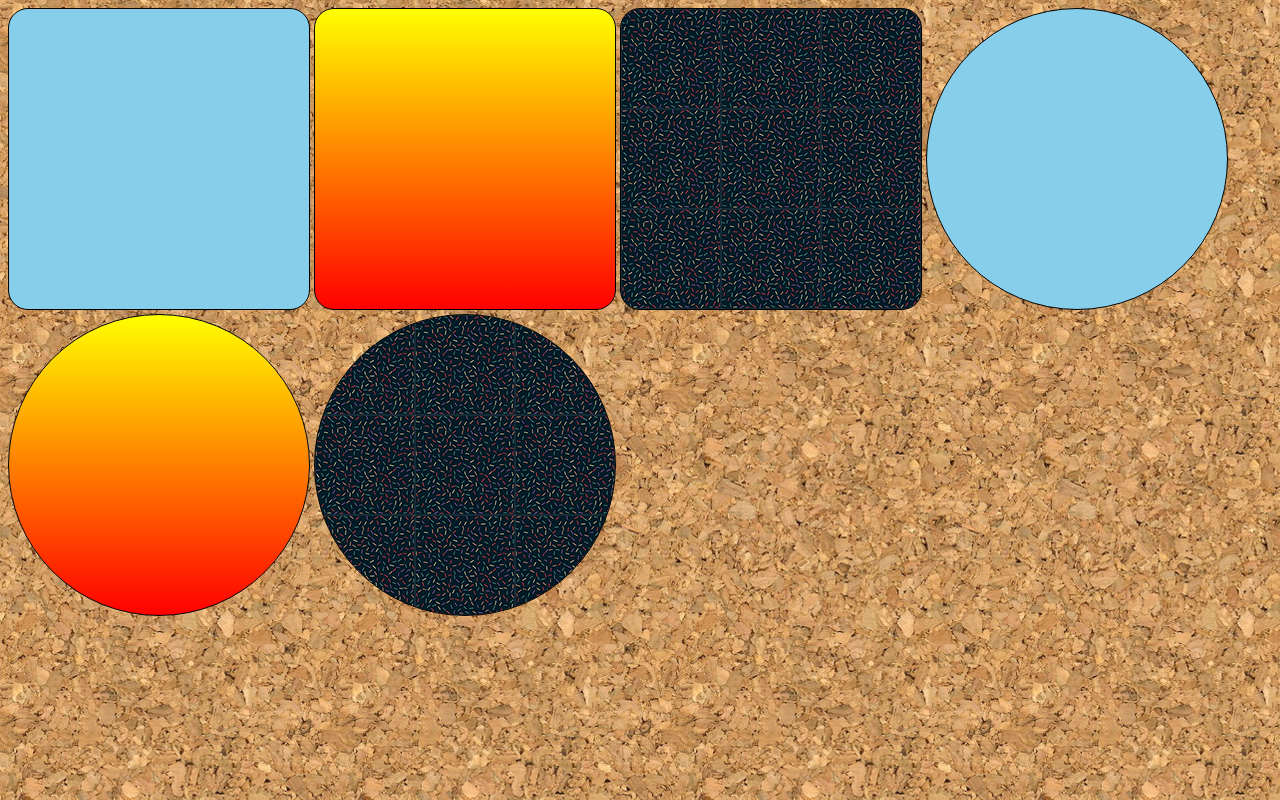
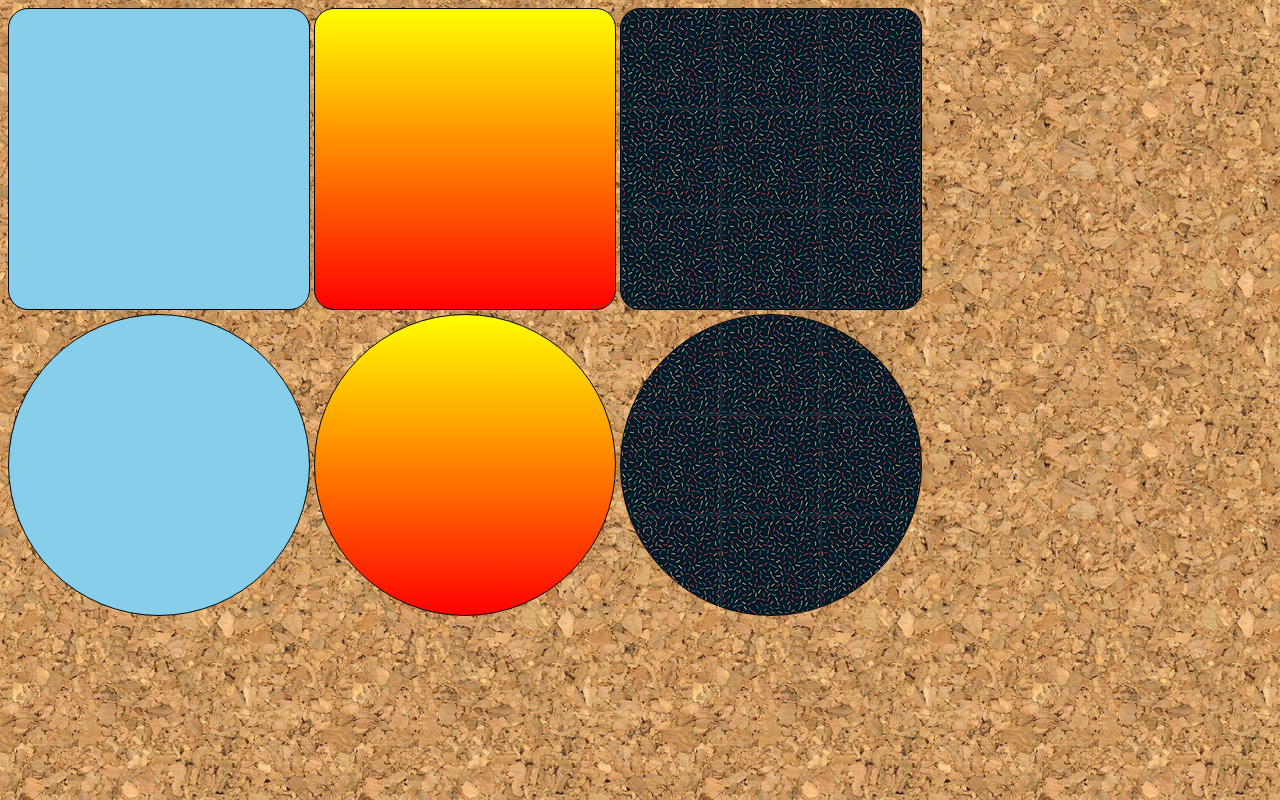
Before and after one commit to Rickctrl1/html-css, a plain HTML site: page Exercicios/ex022/fundo001.html in a window 1280 px wide. Drawn offline with Linux system fonts and the light colour scheme.

Commit message:
atualização de div

```diff
--- a/Exercicios/ex022/fundo001.html
+++ b/Exercicios/ex022/fundo001.html
@@ -35,7 +35,8 @@
             background-color: white;
             border: 1px solid black;
             display: inline-block;
-            border-radius: 1000px;
+            border-radius: 50%;          /*para circulos perfeitos usar % no lugar de PX*/
+
         }
 
         div#c1{
@@ -53,22 +54,25 @@
     </style>
 </head>
 <body>
+    <div class="linha-cima">
         <div class="quadrado" id="q1">          <!-- CLASS = multiplo | ID = único -->
         </div>
-
         <div class="quadrado" id="q2">
         </div>
-
         <div class="quadrado" id="q3">
         </div>
+    </div>
 
+    <!-- posso usar a tag br para quebrar a linha, porém o uso das div de linha são mais interessante-->
+
+    <div class="linha-baixo">
         <div class="circulo" id="c1">
         </div>
 
         <div class="circulo" id="c2">
         </div>
-
         <div class="circulo" id="c3">
+        </div>
     </div>
 </body>
 </html>
```
Lines whose indentation alone changed are shown as unchanged.
